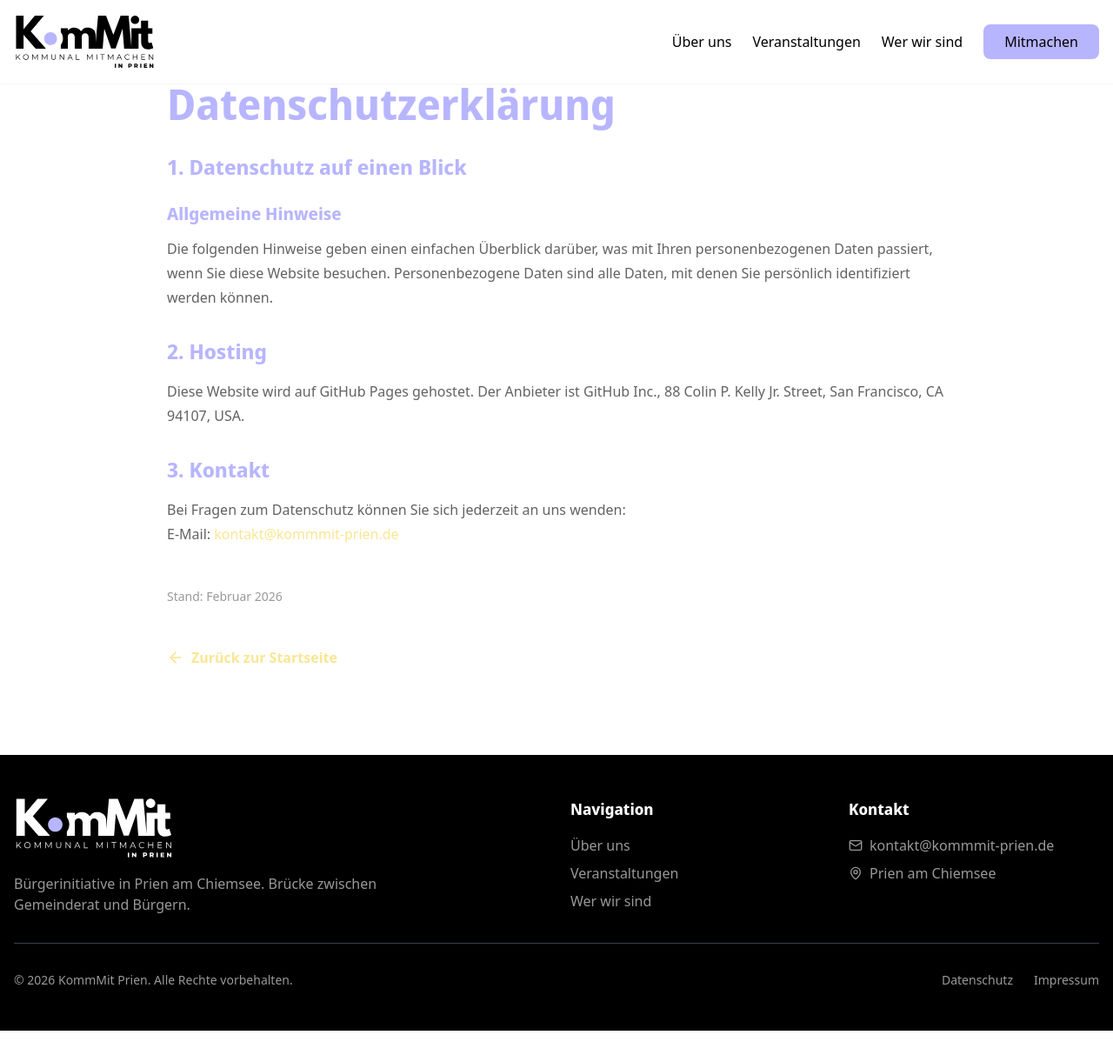
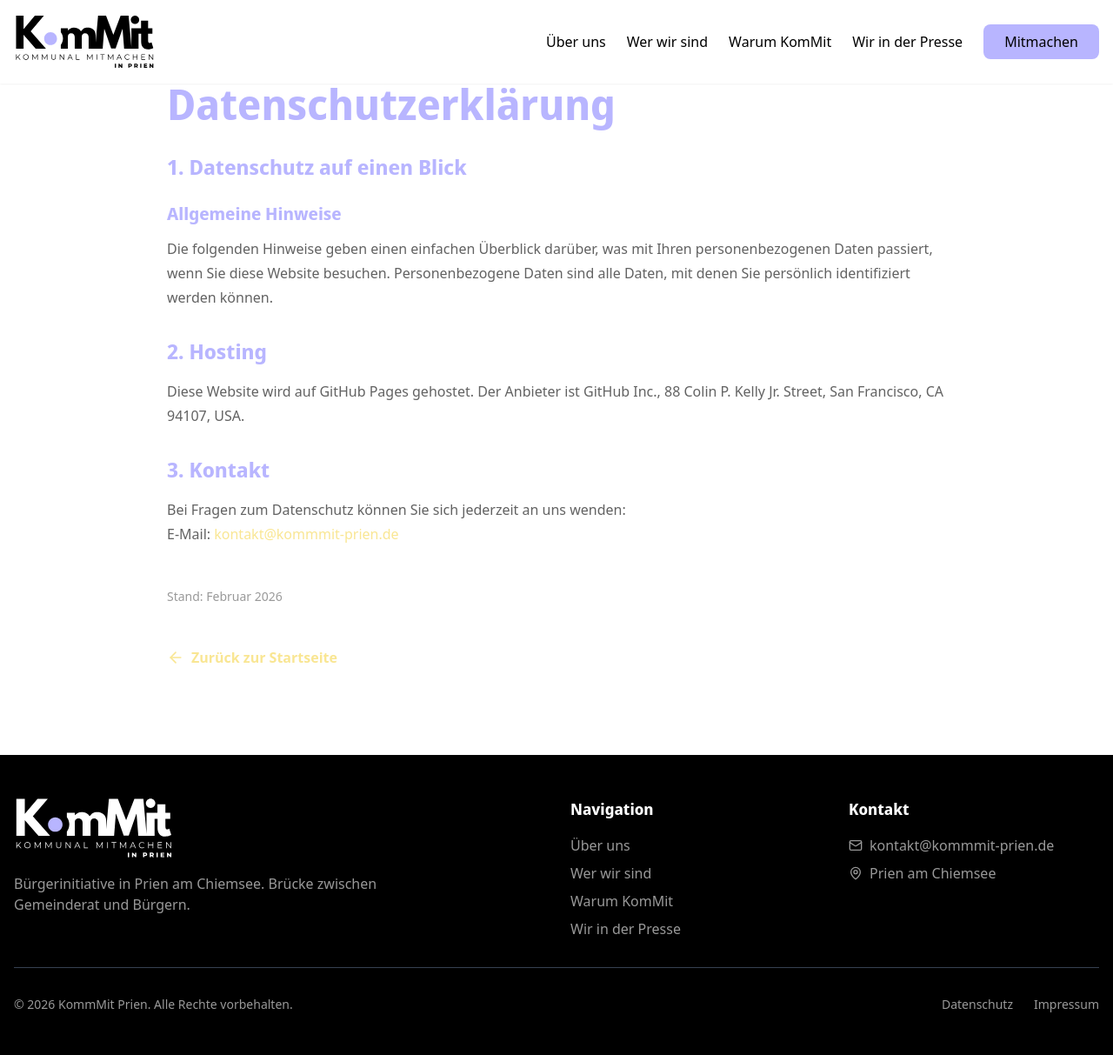
Before and after one commit to mblascoespar/kommitprien, a Jekyll site: the page built from datenschutz.html, in a window 1280 px wide and 1213 px high. Shown: the whole window at 87% size. Built offline with Jekyll 4.4.1, drawn with Linux system fonts in a browser that asks for light colours; nearby versions of some CDN libraries.

Commit message:
- Added navigation items: Warum KomMit, Wir in der Presse - Updated Mitmachen section: new copy + single button to /veranstaltungen - Created new "Warum KomMit" section with 3 reasons - Fixed background alternation (white/gray pattern)

```diff
--- a/_data/features.yml
+++ b/_data/features.yml
@@ -9,4 +9,4 @@
 - icon: eye
   title: Blick über den eigenen Tellerrand
   description: Wir laden Menschen aus anderen Kommunen ein, weil wir auch von unseren Nachbarn lernen können.
-  color: yellow
+  color: cyan
--- a/_data/navigation.yml
+++ b/_data/navigation.yml
@@ -1,6 +1,8 @@
 - name: Über uns
   url: "/#ueber-uns"
-- name: Veranstaltungen
-  url: "/veranstaltungen"
 - name: Wer wir sind
   url: "/#wer-wir-sind"
+- name: Warum KomMit
+  url: "/#warum-kommit"
+- name: Wir in der Presse
+  url: "/#presse"
--- a/_includes/cta.html
+++ b/_includes/cta.html
@@ -4,11 +4,7 @@
     <p class="text-xl md:text-2xl mb-10 max-w-3xl mx-auto">
       {{ page.sections.cta.description }}
     </p>
-    <div class="flex flex-col sm:flex-row gap-4 justify-center">
-      <a href="mailto:kontakt@kommmit-prien.de" class="btn-primary">
-        {{ page.sections.cta.button_primary }}
-        <i data-lucide="arrow-right" class="ml-2 w-5 h-5"></i>
-      </a>
+    <div class="flex justify-center">
       <a href="/veranstaltungen" class="inline-flex items-center border-2 border-white text-white px-8 py-4 rounded-lg transition text-lg font-semibold hover:bg-white hover:text-primary">
         {{ page.sections.cta.button_secondary }}
       </a>
--- a/_includes/topics.html
+++ b/_includes/topics.html
@@ -1,4 +1,4 @@
-<section id="wer-wir-sind" class="section bg-gray-light">
+<section id="wer-wir-sind" class="section bg-white">
   <div class="container mx-auto px-4">
     <div class="text-center mb-16">
       <h2 class="section-title">{{ page.sections.topics.title }}</h2>
```
Also changed, not shown: index.html (+11 -4 lines).
